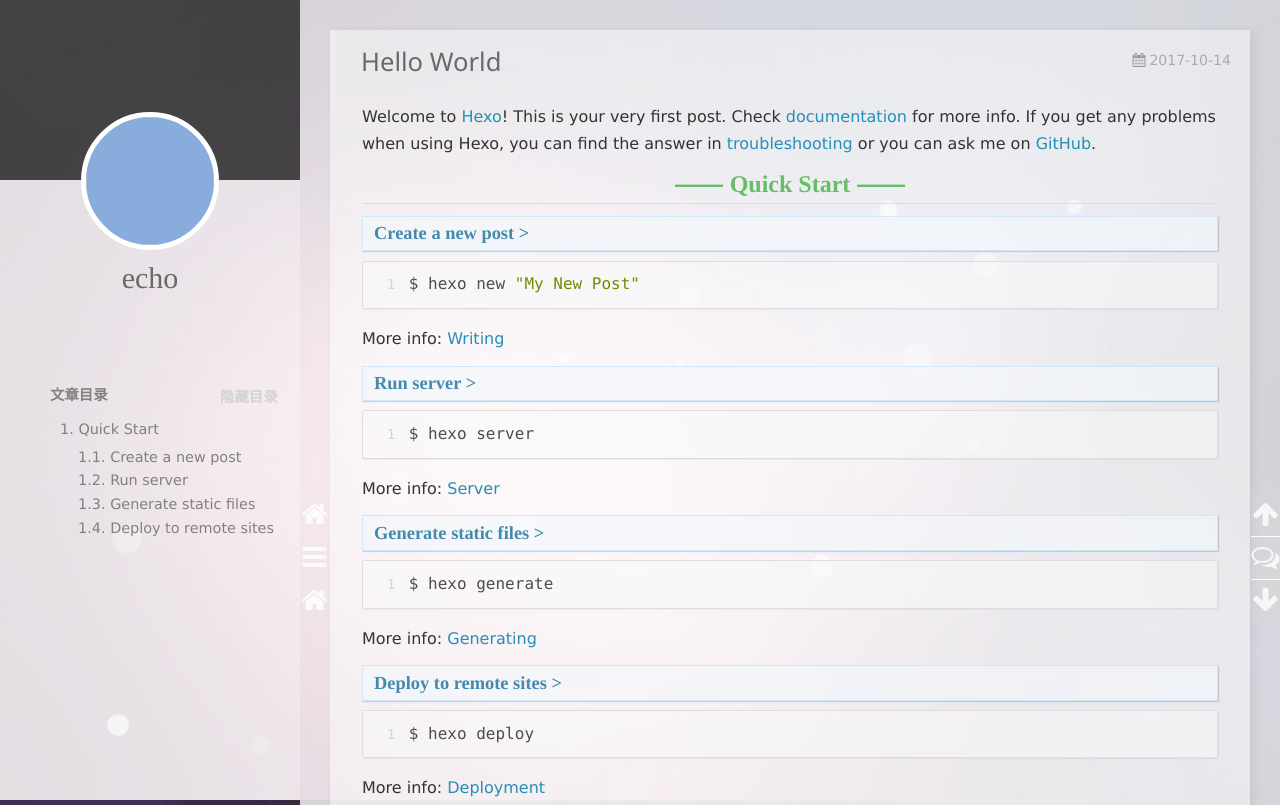
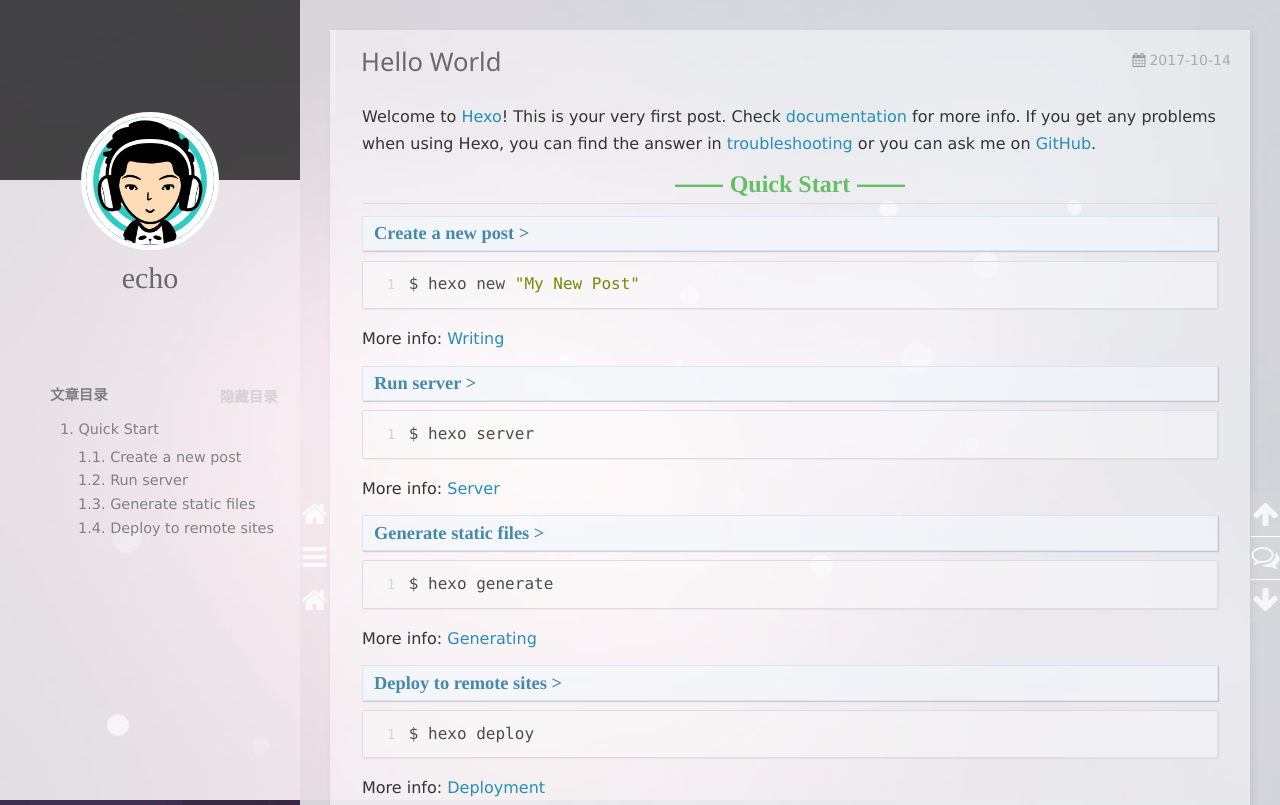
Before and after one commit to prettyEcho/echocheng.github.io, a plain HTML site: page 2017/10/14/hello-world/index.html in a window 1280 px wide. Shown: the top 805 px of the page. Drawn offline with nearby package versions, Linux system fonts and the light colour scheme; some packages are replaced by stand-ins of ours; a script that the page names is missing.

Commit message:
Site updated: 2017-10-18 14:46:10

```diff
--- a/2017/10/14/hello-world/index.html
+++ b/2017/10/14/hello-world/index.html
@@ -98,7 +98,7 @@
 <div class="intrude-less">
     <header id="header" class="inner">
         <a href="/" class="profilepic">
-            <img src="/source/avatar.png" class="animated zoomIn">
+            <img src="/avatar.png" class="animated zoomIn">
         </a>
         <hgroup>
           <h1 class="header-author"><a href="/">echo</a></h1>
@@ -223,7 +223,7 @@
     <div class="intrude-less">
         <header id="header" class="inner">
             <a href="/" class="profilepic">
-                <img src="/source/avatar.png" class="animated zoomIn">
+                <img src="/avatar.png" class="animated zoomIn">
             </a>
             <hgroup>
               <h1 class="header-author"><a href="/" title="回到主页">echo</a></h1>
```
Also changed, not shown: archives/2017/10/index.html (+2 -2 lines), archives/2017/index.html (+2 -2 lines), archives/index.html (+2 -2 lines), index.html (+2 -2 lines).
